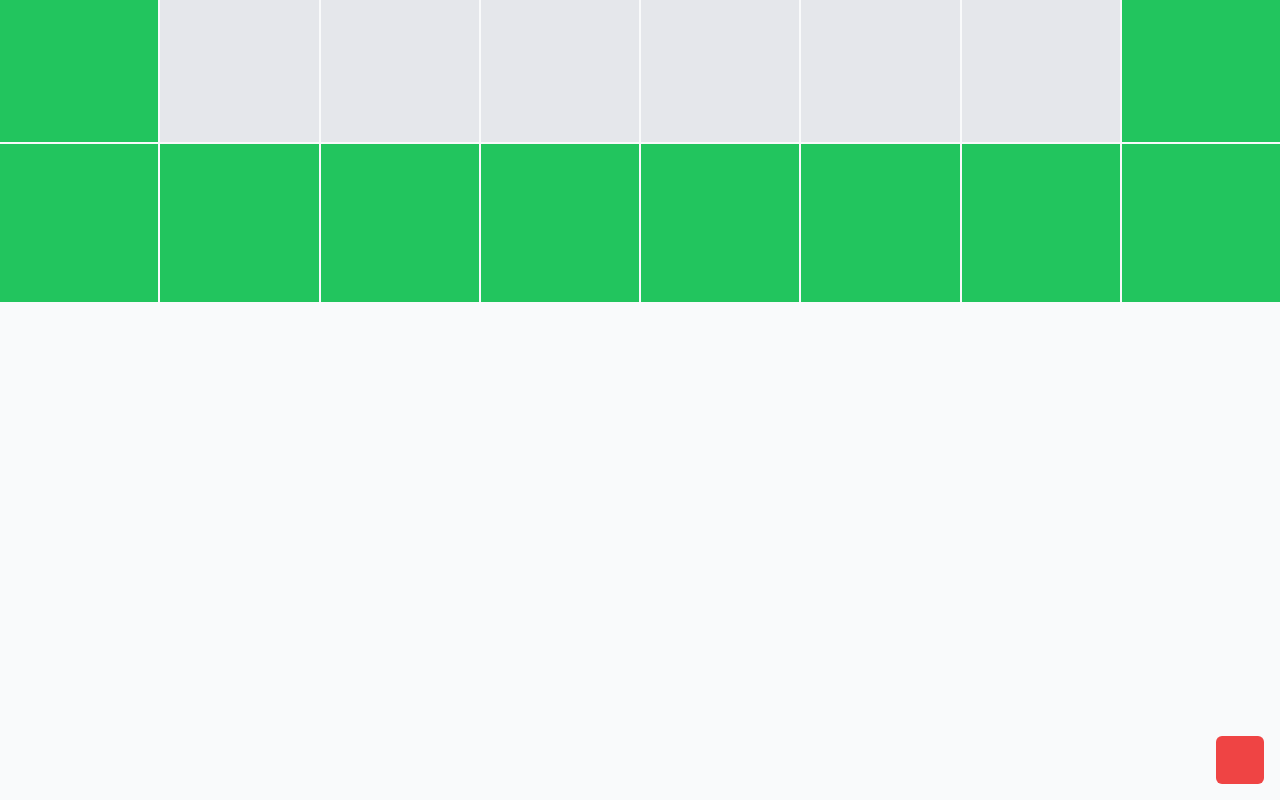
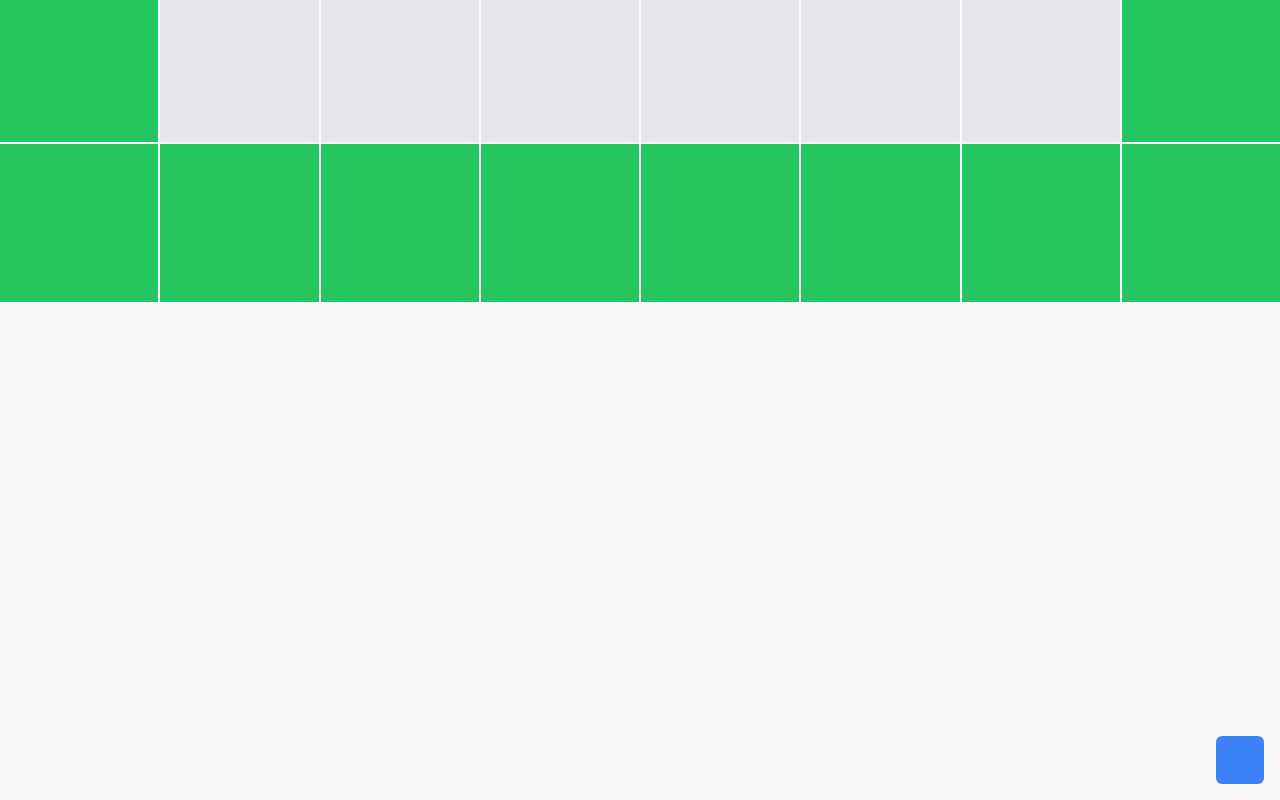
Before and after one commit to nrjdalal/cartel, a Next.js app: page / in a window 1280 px wide. Shown: the part 1476-2276 px from the top of the page. Built offline with nearby package versions, Linux system fonts and the light colour scheme.

Commit message:
added dice by color

```diff
--- a/src/app/page.tsx
+++ b/src/app/page.tsx
@@ -144,8 +144,8 @@ export default function Home() {
             }}
             className={cn(
               'bg-blue-500 text-white rounded-md size-12 flex justify-center items-center p-2',
-              turn === 0 && 'bg-red-500',
-              turn === 1 && 'bg-blue-500'
+              turn === 0 && 'bg-blue-500',
+              turn === 1 && 'bg-red-500'
             )}
           >
             {dice === 1 && <Dice1 className="size-8" />}
```
